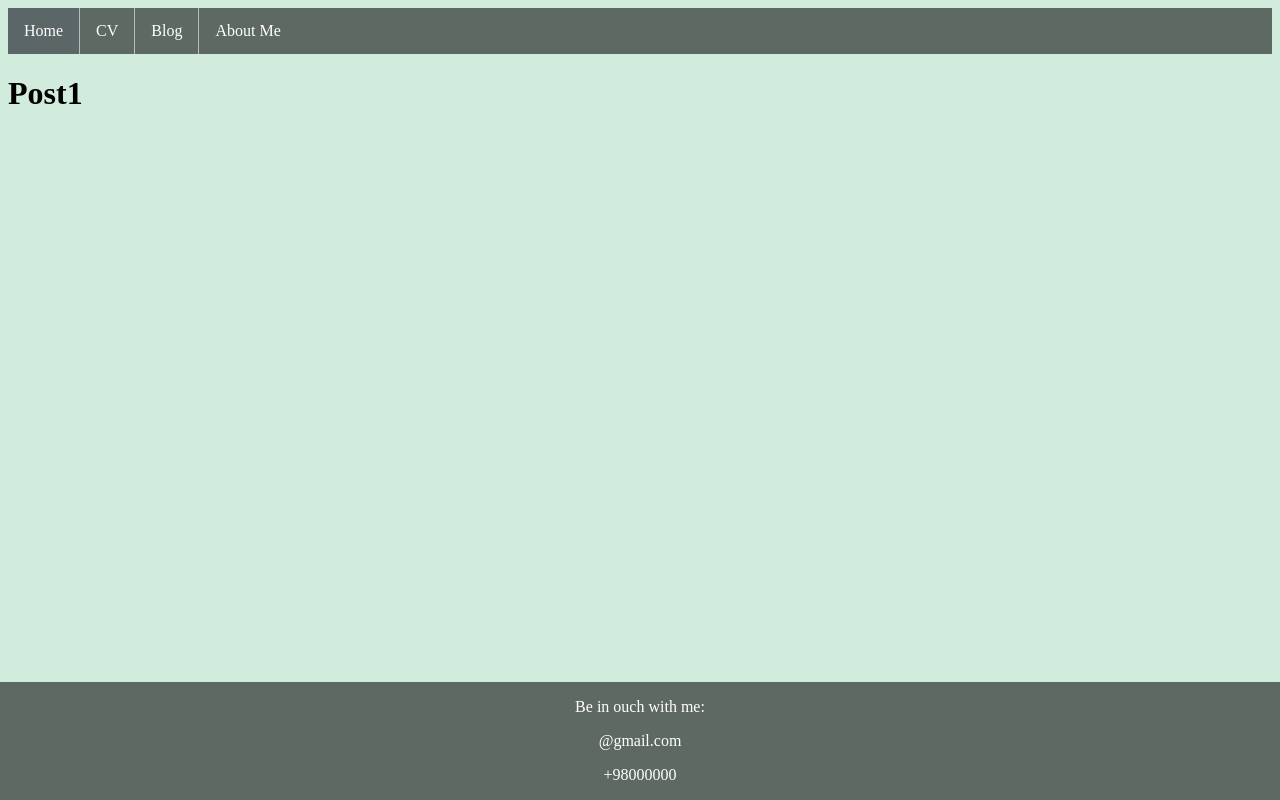
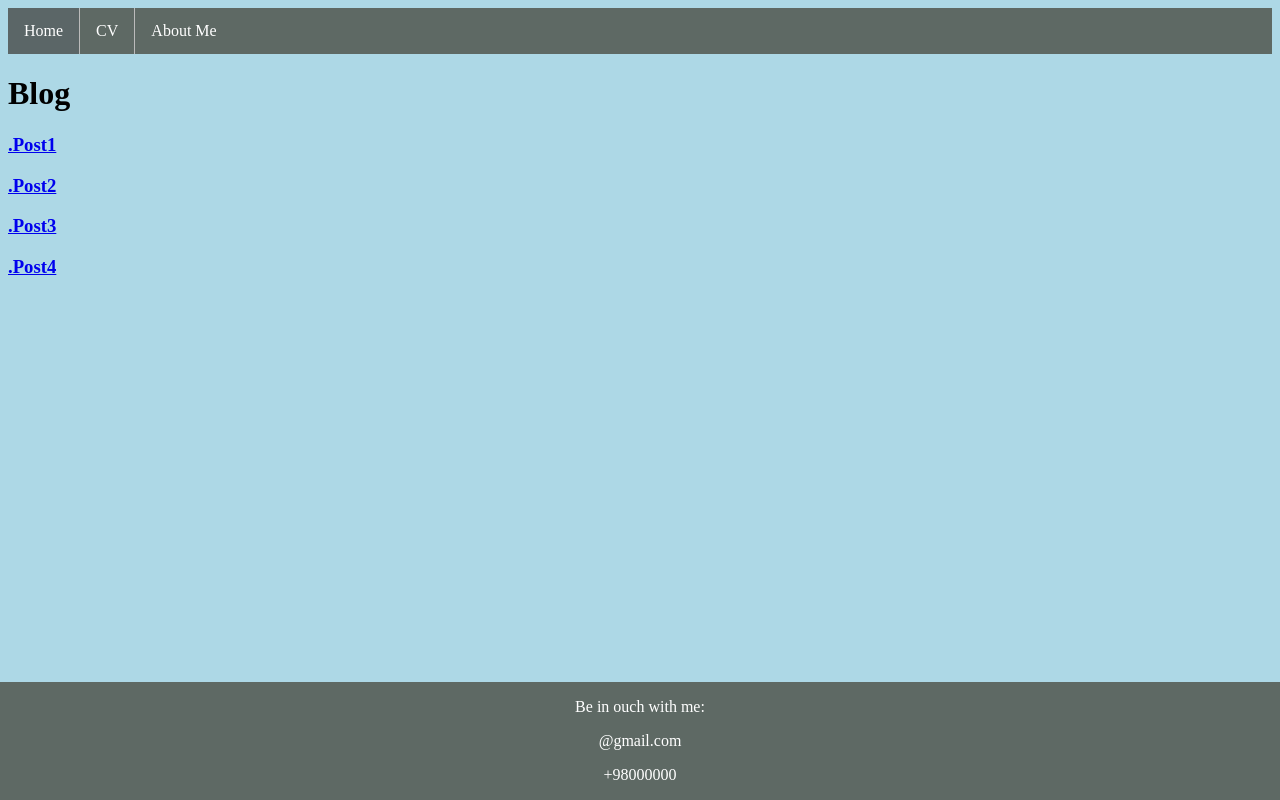
Before and after one commit to pakoti/pakoti_old_blog, a plain HTML site: page blog.html in a window 1280 px wide. Drawn offline with Linux system fonts and the light colour scheme.

Commit message:
many bugs fixed

```diff
--- a/blog/posts/post1.html
+++ b/blog.html
@@ -6,17 +6,20 @@
   <meta name="keywords" content="Python,networking">
   <meta name="author" content="pakoti">
   <meta name="viewport" content="width=device-width, initial-scale=1.0">
-  <link rel="stylesheet" href="post1.css">
+<link rel="stylesheet" href="blog.css">
 </head>
 <body>
-<title>Post1</title>
+<title>Blog!</title>
 <ul>
   <li><a class="active" href="index.html">Home</a></li>
   <li><a href="cv.html">CV</a></li>
-  <li><a href="blog/blog.html">Blog</a></li>
-  <li><a href="about/about.html">About Me</a></li>
+  <li><a href="about.html">About Me</a></li>
 </ul>
-<h1>Post1</h1>
+<h1>Blog</h1>
+<h3><a href="posts/post1.html">.Post1</a></h3>
+<h3><a href="posts/post2.html">.Post2</a></h3>
+<h3><a href="posts/post3.html">.Post3</a></h3>
+<h3><a href="posts/post4.html">.Post4</a></h3>
 <div class="footer">
     <p>Be in ouch with me:</p>
     <p>@gmail.com</p>
```
Also changed, not shown: about.html (renamed from blog/blog.html, +4 -8 lines), index.html (+2 -2 lines), posts/post1.html (renamed from about/about.html, +5 -4 lines), about.css (renamed from about/about.css), blog.css (renamed from blog/blog.css), posts/post1.css (renamed from blog/posts/post1.css).
